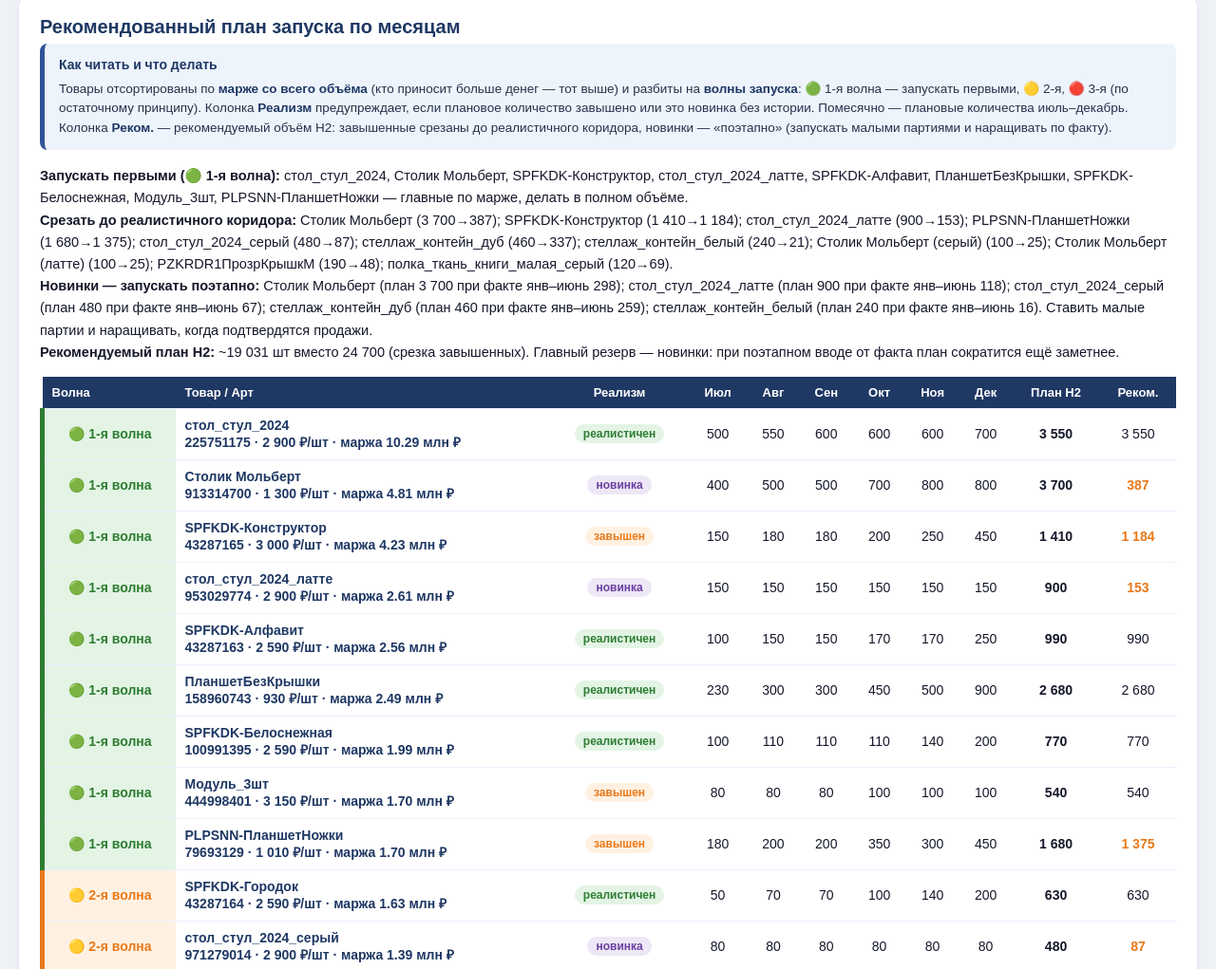
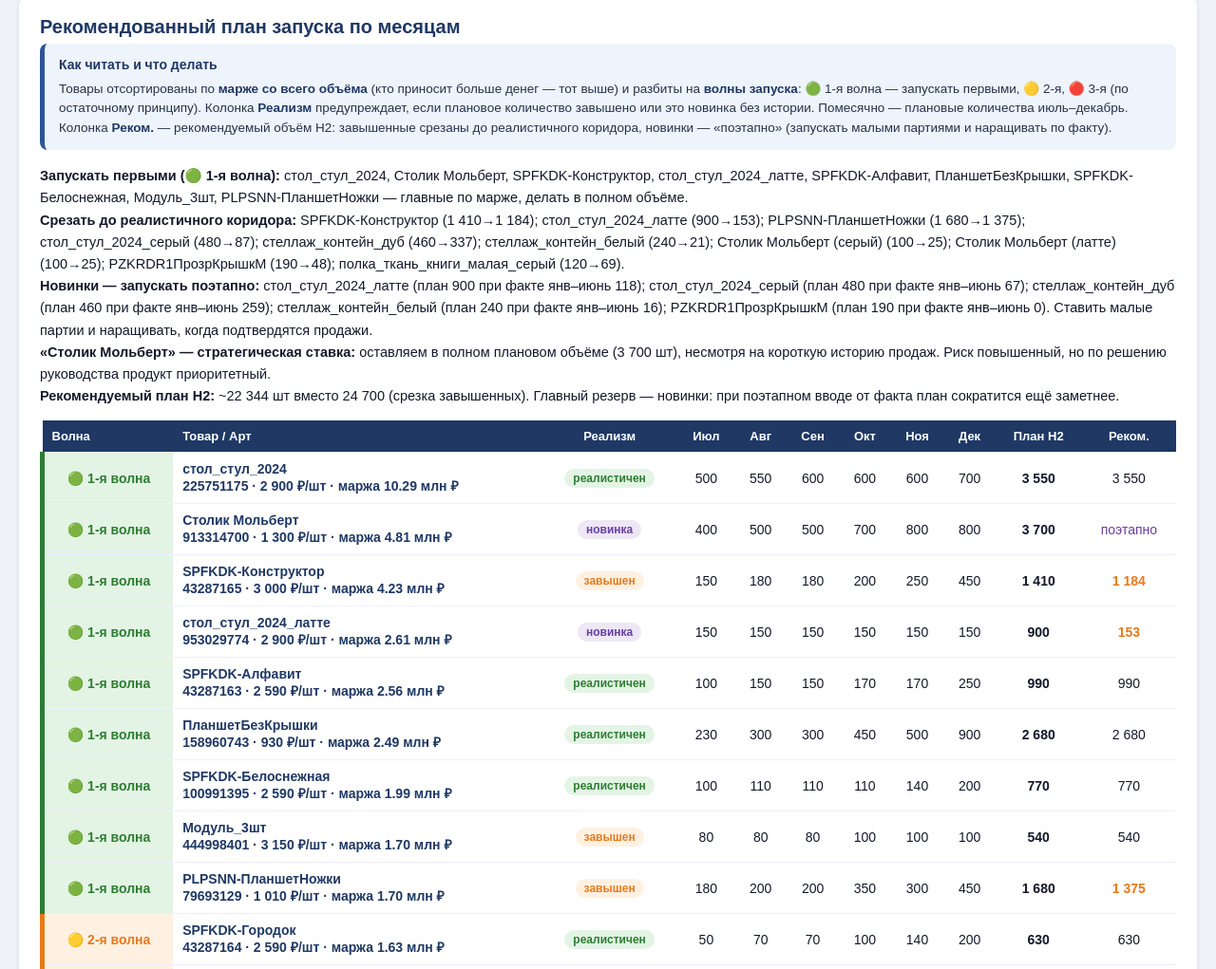
Before and after one commit to Vladfoxlik/plan-2026, a plain HTML site: page index.html in a window 1280 px wide. Shown: the part 4855-5876 px from the top of the page at 95% size. Drawn offline with nearby package versions, Linux system fonts and the light colour scheme.

Commit message:
Add files via upload

```diff
--- a/index.html
+++ b/index.html
@@ -161,6 +161,7 @@
    else it.verdict='red';}
 });
 function recH2f(it){
+ if(it[0]==='Столик Мольберт')return it.pH2;
  if((it.verdict==='amber'||it.verdict==='red')&&it.expHigh)return Math.round(it.expHigh);
  if(it.newp)return it.f26H1>0?Math.round(it.f26H1*1.3):Math.round(it.pH2*0.25);
  return it.pH2;
@@ -355,12 +356,13 @@
    '<td><b>'+fmt(x.plan)+'</b></td><td>'+recCell+'</td></tr>';}).join('');
  var w1=L.filter(function(x){return x.wave===1;});
  var trim=L.filter(function(x){return x.rec<x.plan;});
- var novel=L.filter(function(x){return x.newp;}).sort(function(a,b){return b.plan-a.plan;});
+ var novel=L.filter(function(x){return x.newp && x.n!=='Столик Мольберт';}).sort(function(a,b){return b.plan-a.plan;});
  var recTot=L.reduce(function(s,x){return s+x.rec;},0),planTot=L.reduce(function(s,x){return s+x.plan;},0);
  var t='';
  t+='<p><b>Запускать первыми (🟢 1-я волна):</b> '+w1.map(function(x){return x.n;}).join(', ')+' — главные по марже, делать в полном объёме.</p>';
  t+='<p><b>Срезать до реалистичного коридора:</b> '+(trim.length?trim.map(function(x){return x.n+' ('+fmt(x.plan)+'→'+fmt(x.rec)+')';}).join('; '):'нет')+'.</p>';
  t+='<p><b>Новинки — запускать поэтапно:</b> '+novel.slice(0,5).map(function(x){return x.n+' (план '+fmt(x.plan)+' при факте янв–июнь '+fmt(x.f26)+')';}).join('; ')+'. Ставить малые партии и наращивать, когда подтвердятся продажи.</p>';
+ t+='<p><b>«Столик Мольберт» — стратегическая ставка:</b> оставляем в полном плановом объёме (3 700 шт), несмотря на короткую историю продаж. Риск повышенный, но по решению руководства продукт приоритетный.</p>';
  t+='<p><b>Рекомендуемый план H2:</b> ~'+fmt(recTot)+' шт вместо '+fmt(planTot)+' (срезка завышенных). Главный резерв — новинки: при поэтапном вводе от факта план сократится ещё заметнее.</p>';
  document.getElementById('recNote').innerHTML=t;
 }
```
